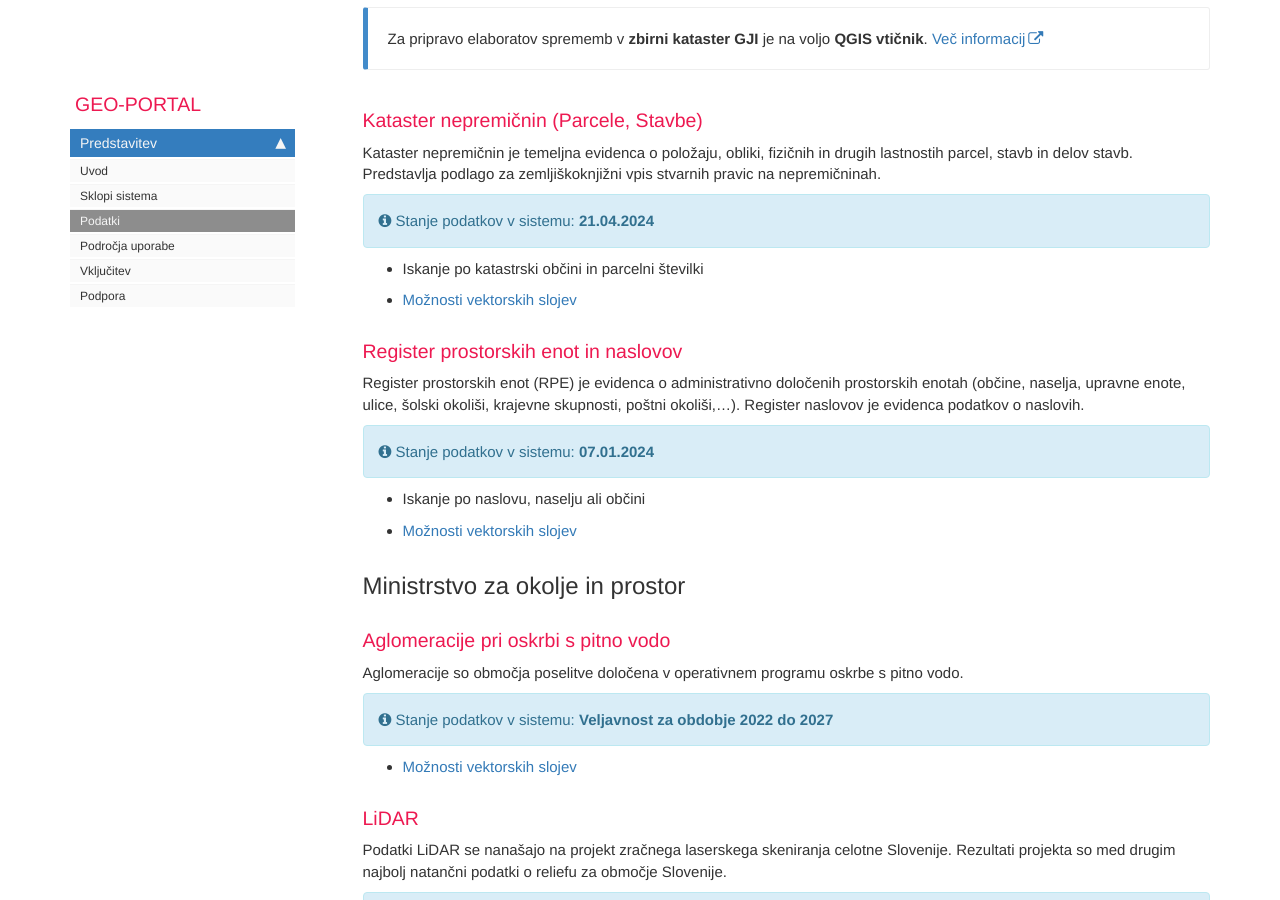
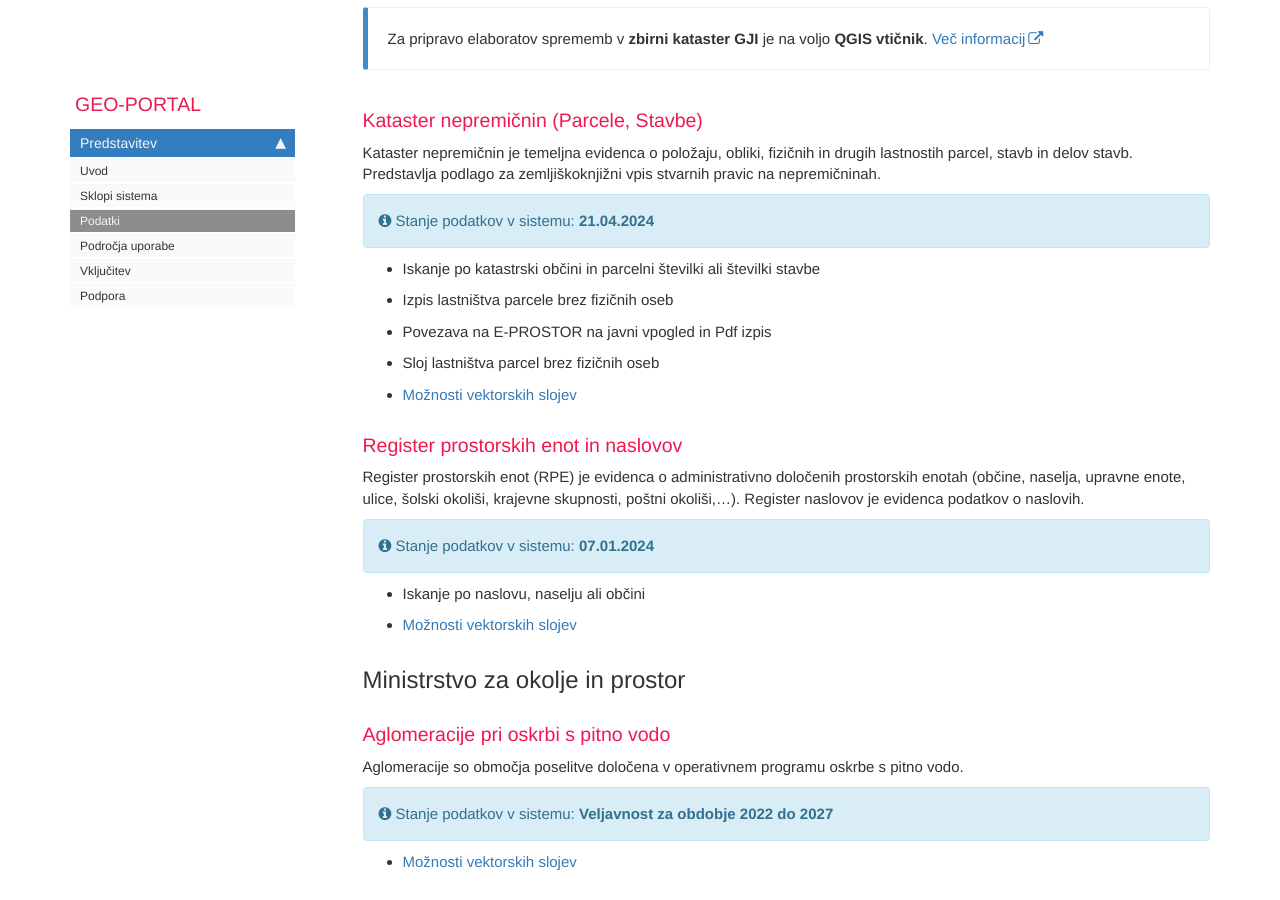
Before and after one commit to geo-portal/geo-portal.github.io, a Jekyll site: the page built from pages/gp/gp_podatki.md, in a window 1280 px wide and 900 px high, scrolled down 2645 px. Built offline with Jekyll 4.4.1, drawn with Linux system fonts in a browser that asks for light colours; comment, search, counter and statistics services are not loaded.

Commit message:
oblika, linki, datumi

```diff
--- a/_layouts/post.html
+++ b/_layouts/post.html
@@ -5,7 +5,7 @@ layout: default
 
     <header class="post-header">
         <h1 class="post-title" itemprop="name headline">{{ page.title }}</h1>
-        <p class="post-meta"><time datetime="{{ page.date | date_to_xmlschema }}" itemprop="datePublished">{{ page.date | date: "%b %-d, %Y" }}</time> {% if page.author %}<span itemprop="author" itemscope itemtype="https://schema.org/Person"><span itemprop="name">/ {{ page.author }}</span></span>{% endif %}{% if page.tags != null %}/
+        <p class="post-meta"><time datetime="{{ page.date | date_to_xmlschema }}" itemprop="datePublished">{{ page.date | date: "%-d.%-m. %Y" }}</time> {% if page.author %}<span itemprop="author" itemscope itemtype="https://schema.org/Person"><span itemprop="name">/ {{ page.author }}</span></span>{% endif %}{% if page.tags != null %}/
             {% assign projectTags = site.data.tags.allowed-tags %}
             {% for tag in page.tags %}
             {% if projectTags contains tag %}
@@ -21,10 +21,6 @@ layout: default
 
     <div class="post-content" itemprop="articleBody">
 
-        {% if page.summary %}
-        <div class="summary">{{page.summary}}</div>
-        {% endif %}
-
         {{ content }}
     </div>
 
--- a/pages/gp/gp_podatki.md
+++ b/pages/gp/gp_podatki.md
@@ -63,7 +63,10 @@ Kataster nepremičnin je temeljna evidenca o položaju, obliki, fizičnih in dru
 Predstavlja podlago za zemljiškoknjižni vpis stvarnih pravic na nepremičninah.
 {% include stanje.html content="21.04.2024" %}
 
-- Iskanje po katastrski občini in parcelni številki
+- Iskanje po katastrski občini in parcelni številki ali številki stavbe
+- Izpis lastništva parcele brez fizičnih oseb
+- Povezava na E-PROSTOR na javni vpogled in Pdf izpis
+- Sloj lastništva parcel brez fizičnih oseb
 - [Možnosti vektorskih slojev](sklopi.html#možnosti-vektorskih-slojev)
 
 ### Register prostorskih enot in naslovov
--- a/pages/news/news.html
+++ b/pages/news/news.html
@@ -13,7 +13,7 @@ folder: news
 
 
     <h2><a class="post-link" href="{{ post.url | remove: "/" }}">{{ post.title }}</a></h2>
-        <span class="post-meta">{{ post.date | date: "%b %-d, %Y" }} /
+        <span class="post-meta">{{ post.date | date: "%d.%m.%Y" }} /
             {% for tag in post.tags %}
 
                 <a href="{{ "tag_" | append: tag | append: ".html"}}">{{tag}}</a>{% unless forloop.last %}, {% endunless%}
--- a/pages/news/news_archive.html
+++ b/pages/news/news_archive.html
@@ -26,7 +26,7 @@ folder: news
         <ul class="past">
             {% endif %}
             {% endunless %}
-            <li><time>{{ post.date | date:"%d %b" }}</time><a href="{{ post.url | remove: "/"}}">{{ post.title }}</a></li>
+            <li><time>{{ post.date | date:"%d.%m." }}</time><a href="{{ post.url | remove: "/"}}">{{ post.title }}</a></li>
             {% endfor %}
         </ul>
     </section>
```
Also changed, not shown: pages/gp/gp_uporaba.md (+4 -4 lines).
